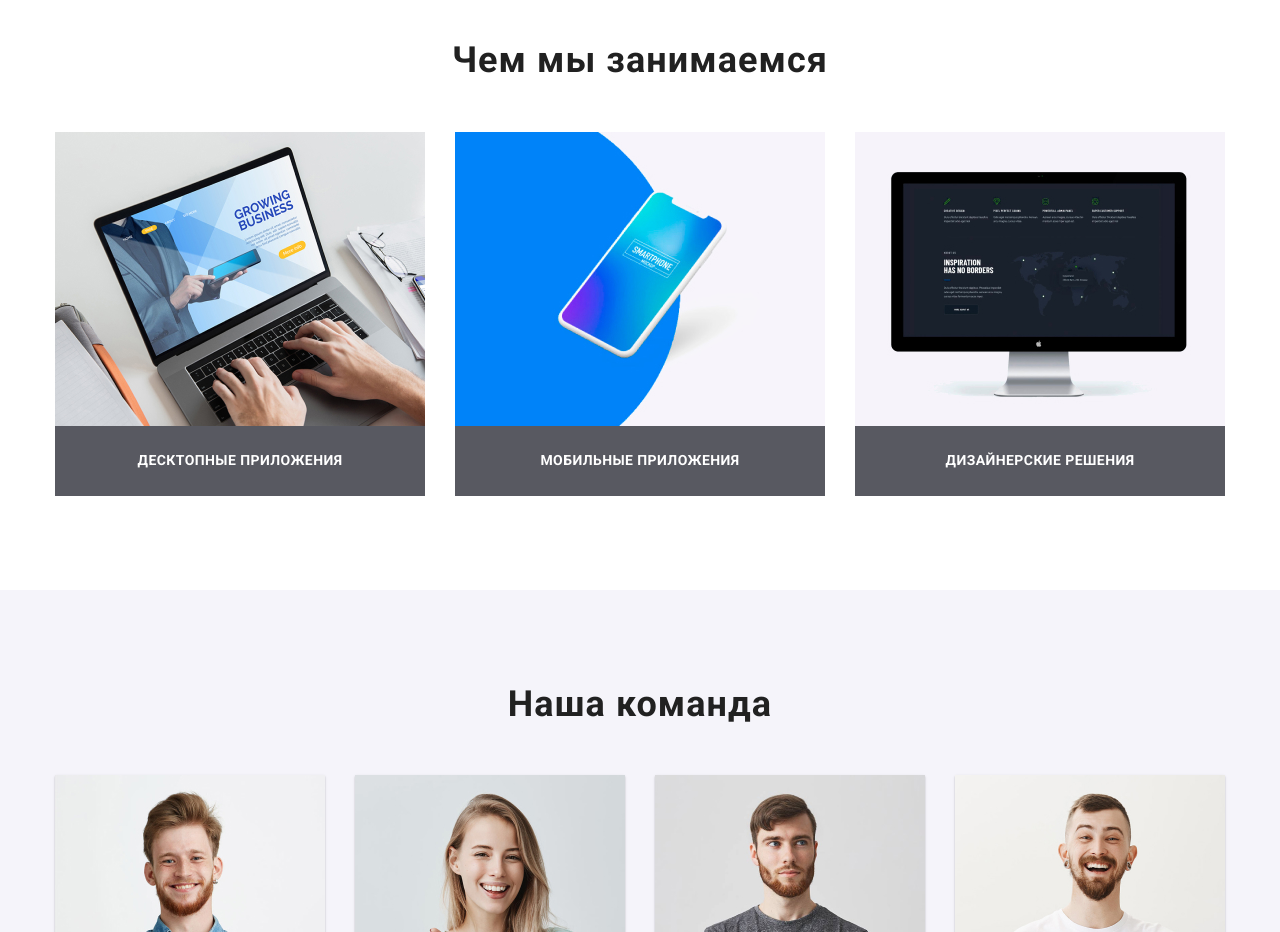
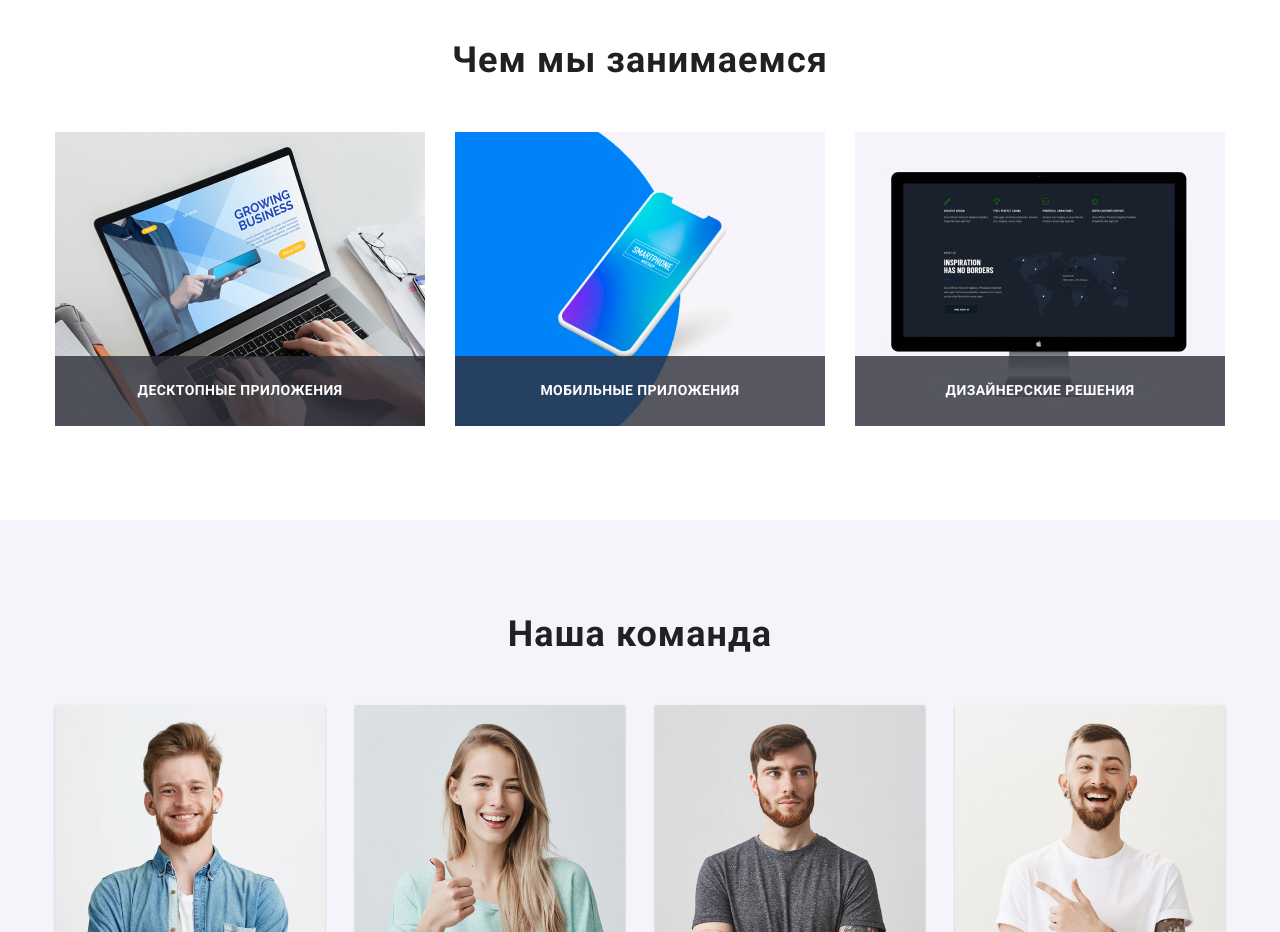
Before and after one commit to Constantine719/goit-markup-hw-05, a plain HTML site: page index.html in a window 1280 px wide. Shown: the part 1080-2012 px from the top of the page. Drawn offline with nearby package versions, Linux system fonts and the light colour scheme.

Commit message:
В секции "Чем мы занимаемся" позиционирует текст поверх изображения

```diff
--- a/css/styles.css
+++ b/css/styles.css
@@ -296,11 +296,18 @@ a {
 
 /* Услуги */
 
-/* .services-div {
-  text-align: center;
-  padding-top: 94px;
-  padding-bottom: 94px;
-} */
+.services {
+  position: relative;
+  display: flex;
+}
+
+.services-bgc {
+  position: absolute;
+  bottom: 0;
+  width: 370px;
+  height: 70px;
+  background: rgba(47, 48, 58, 0.8);
+}
 
 .services-bgc {
   width: 370px;
```
